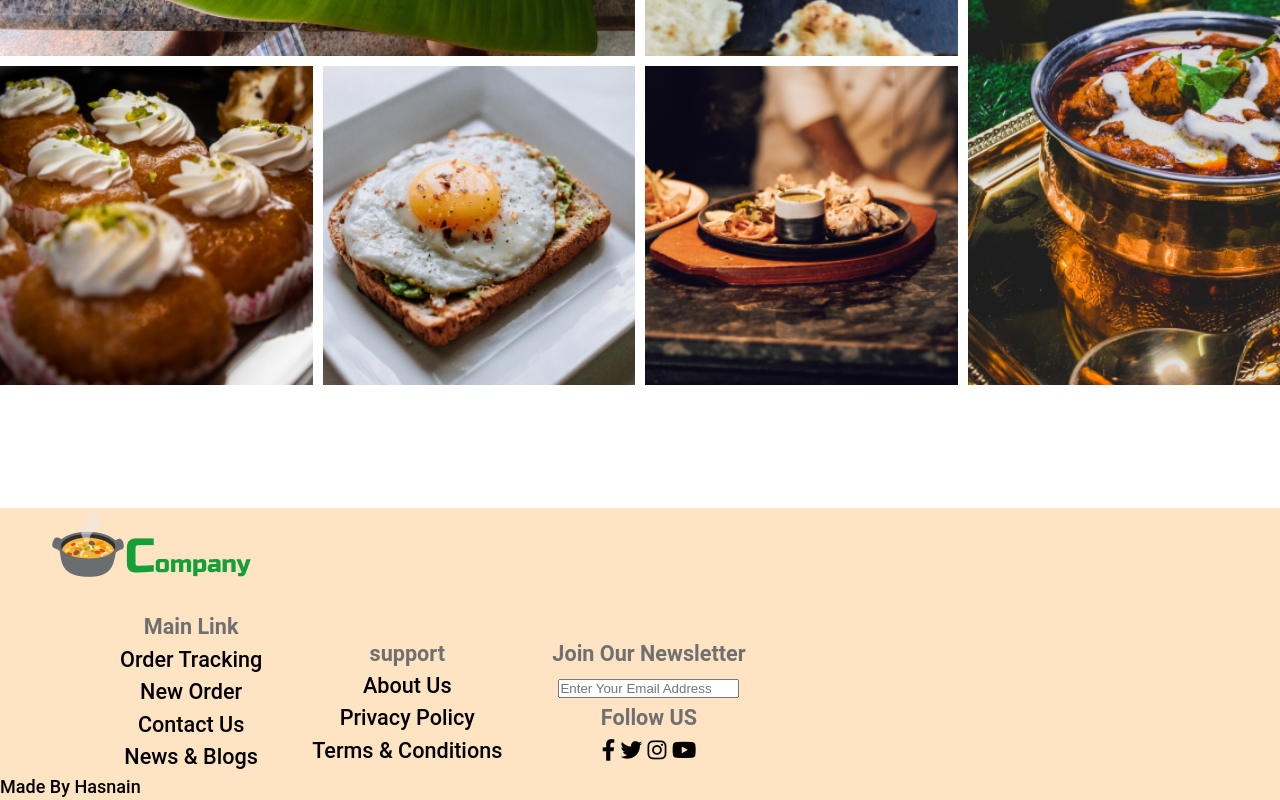
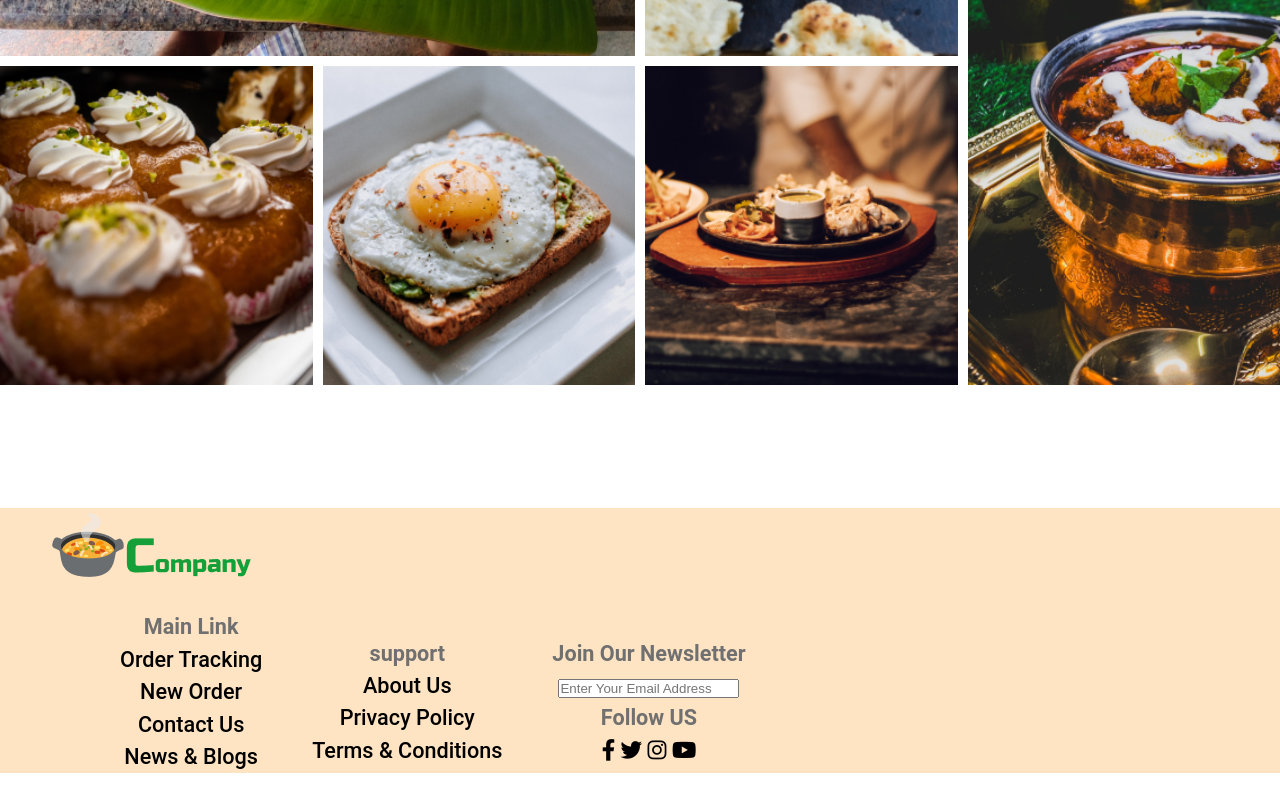
Before and after one commit to MuhammadHasnainahmed/Restaurant-websit-2, a plain HTML site: page index.html in a window 1280 px wide. Shown: the part 1787-2587 px from the top of the page. After the commit the page ends 2560 px from the top, so only its background shows below. Drawn offline with Linux system fonts and the light colour scheme.

Commit message:
modifying name

```diff
--- a/index.html
+++ b/index.html
@@ -198,7 +198,7 @@
   </div>
 
    </div>
-   Made By Hasnain
+
    </footer>
 
 
```
